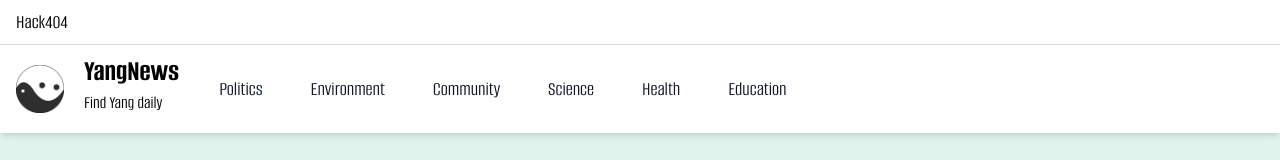
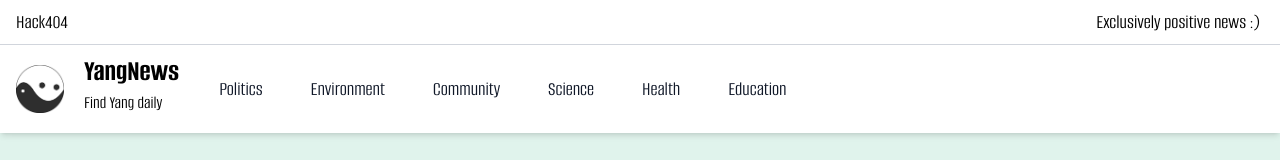
Before and after one commit to dundeezhang/hack404, a React (Vite) app in the folder hack404/: page / in a window 1280 px wide. Shown: the top 160 px of the page. Built offline with nearby package versions, Linux system fonts and the light colour scheme; no server answers; a web font is replaced by a local one.

Commit message:
header stuff

```diff
--- a/hack404/src/components/Header.tsx
+++ b/hack404/src/components/Header.tsx
@@ -18,7 +18,10 @@ const Header = ({
 
   return (
     <nav className="w-full">
+      <div className="justify-between flex flex-row">
       <div className="flex pl-4 pt-2 pb-2 text-black text-xl ">Hack404</div>
+      <div className="text-black text-xl flex pt-2 pr-5">Exclusively positive news :)</div>
+      </div>
       <hr className="border-gray-300 w-full items-center" />
       <div className="flex pl-4 pt-2 pb-2 text-black text-left">
         <a href="" onClick={() => setActive("general")} className="flex gap-3">
```
